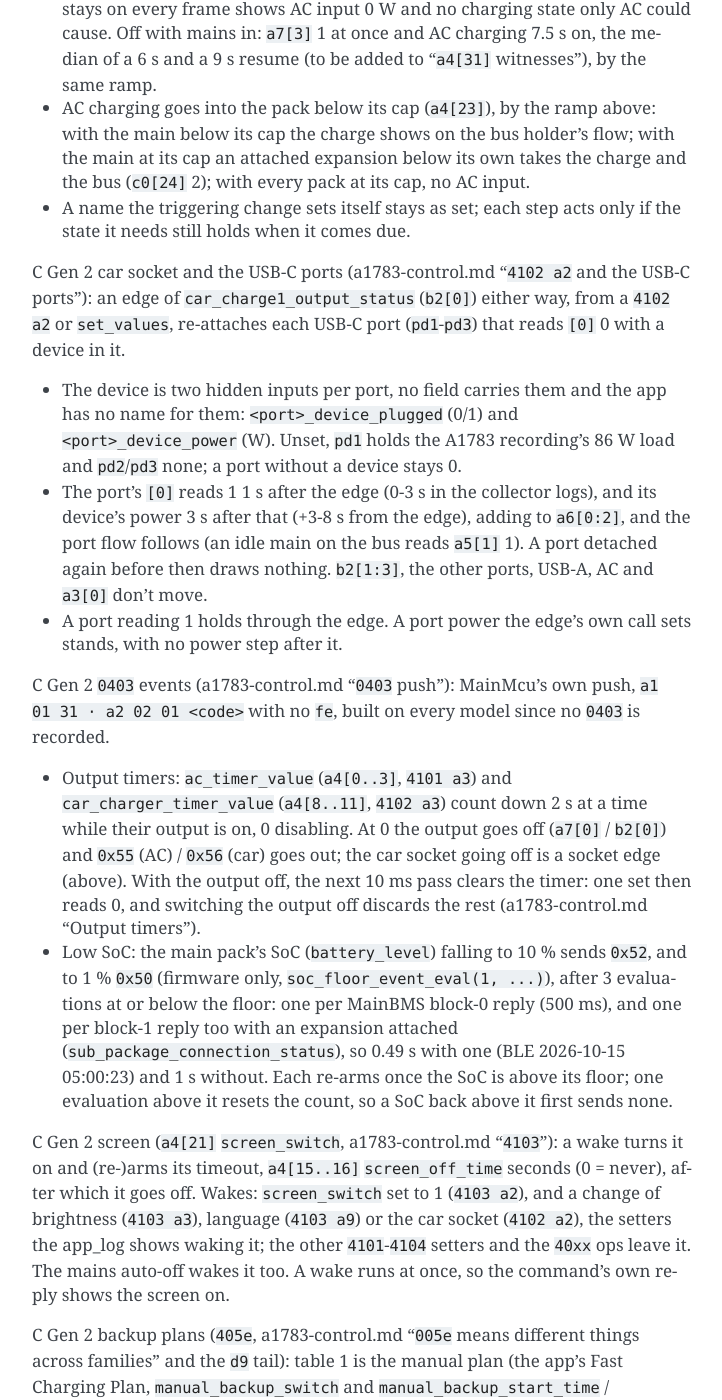
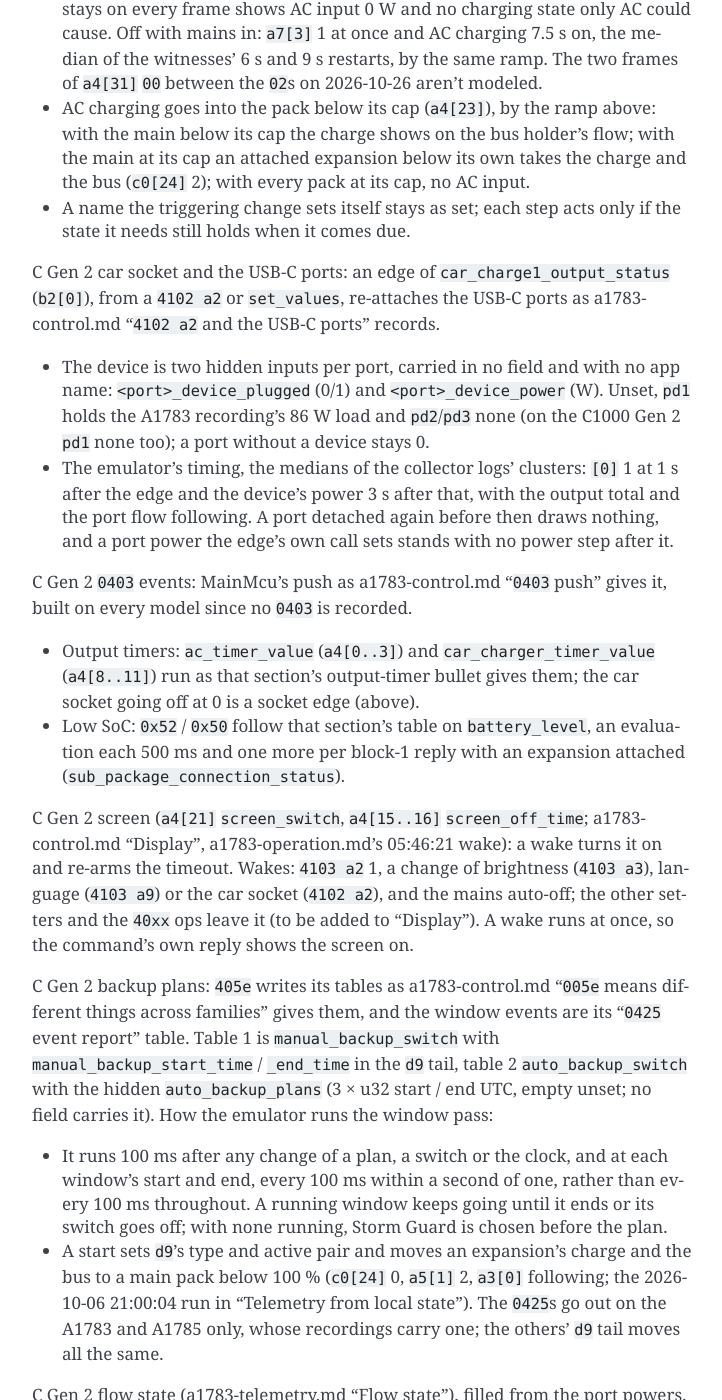
Before and after one commit to kb1ibt/anker-ble-emulator, a Sphinx documentation site: the page built from docs/design.md, in a window 1280 px wide and 1400 px high, scrolled down 8126 px. Shown: the whole window, without its empty margins (388-1110 px from the left). Built offline with Sphinx 7.4.7, drawn with Linux system fonts in a browser that asks for light colours; some of the changed text lies outside the part shown.

```diff
--- a/docs/design.md
+++ b/docs/design.md
@@ -61,27 +61,26 @@ C Gen 2 mains and Battery-Only Power (`a4[31]` and `a7[3]` as a1783-control.md's
 - One MainMcu build serves all four models (PiField firmware/mainmcu.md: the factory record's model index changes only names and PN strings), so the decoded rules (the charge request and its floor, `maxInputPower`, Ultrafast skipping the limit, `port_power_out_sum`) key on the `0421` `f9` `mcu_version`, not the model: they hold from v1.2.1.1, the first decoded build (the A1785 records v1.2.1.1, the A1783 v1.2.1.6). The A1763 / A1765 record v1.1.2.6, undecoded, with `maxInputPower` 1200 W; the emulator runs the same charge request there, so its UltraFast charge stops at the 1 200 W the request leaves.
 - On the C2000 chassis (A1783, A1785) on a decoded build, the AC charge's current holds to the on-bus pack's headroom (a1783-telemetry.md "AC charge request" step 3, `ac_charge_current_headroom?`): MainBMS's allowed charge current (`+0xe0`, `charge_current_limit_calc`: 58.0 A, at most 245 760 / the pack voltage in 0.1 V, i.e. 2 457.6 W, and 40.0 A while its TOU bit is set) less the current the other sources hold (`chg_source_current_sum?`, taken as the DC input's), at the on-bus pack's voltage (`.15.3`). So the AC charge gives way first and DC stays as set: UltraFast's 1 643 W with 800 W of solar reads 45.7 A at 53.5 V, under both caps; at 41.0 V the 58.0 A cap leaves 1 578 W; at 55.0 V an 1800 W limit's 1 810 W charge gives way to 1 653 W, 44.6 A. The derived pack current (the net port flow over the pack voltage) lands at the cap with no DC-side load; DC-side loads aren't subtracted, as in the request. The 58.0 A rides the C2000's state read-only (`pack_charge_current_limit`); the C1000 Gen 2's BMS isn't decoded, so it has none. A change of the DC input or a pack voltage moves a full charge to the new headroom at once. The power cap's division truncates (`0x3c000` / V, masked `0xffff`), and a pack reading 0 V takes the 58.0 A alone. The BP2000 runs the same MainBMS image, so on the bus it holds to the same cap at its own voltage.
 - MainBMS's TOU bit (`0x20000a48` bit 7, the hidden `tou_status_bit`) is MainMcu's op-0x006 status bit `0x80`: a TOU period active (`tou_active_period_get` ≠ 0) and no backup window running (firmware/mainbms-control-fsms.md "The op-0x006 byte"). MainMcu sends the byte every 500 ms; as a modeling choice, which keeps long test clocks cheap, the emulator refreshes the bit every 10 s and 0.5 s after a change of what it reads (the plan, the TOU mode, mains, Battery-Only Power, the MainMcu version, the alternator, the backup window, the clock). A period is active only on the cloud, so over BLE the bit stays clear. An Off-Peak period on the cloud holds UltraFast with 800 W of solar at 53.5 V to 1 340 W, 40.0 A. A full charge follows the bit's change. Its other setter (MainBMS `canrx_cmd_11`, CAN `0x0042` sub `0x11`, the pack-switch code) and the other limits (2.0 A under a 2000 mV cell, 0 at 58.0 °C, the gate's 0 at 99.9 % SoC, and the minimum `charge_current_limit_calc` takes over a 12-entry table before the voltage cap, whose contents and inputs aren't decoded) aren't modeled. A `total_input_power` set alone over the cap reads as set: AC takes the charge it would with no DC beside it, so a total past the cap leaves the pack over it.
-- Battery-Only on with mains in: `a7[3]` 2 and AC input 0 W at once, and while it stays on every frame shows AC input 0 W and no charging state only AC could cause. Off with mains in: `a7[3]` 1 at once and AC charging 7.5 s on, the median of a 6 s and a 9 s resume (to be added to "`a4[31]` witnesses"), by the same ramp.
+- Battery-Only on with mains in: `a7[3]` 2 and AC input 0 W at once, and while it stays on every frame shows AC input 0 W and no charging state only AC could cause. Off with mains in: `a7[3]` 1 at once and AC charging 7.5 s on, the median of the witnesses' 6 s and 9 s restarts, by the same ramp. The two frames of `a4[31]` `00` between the `02`s on 2026-10-26 aren't modeled.
 - AC charging goes into the pack below its cap (`a4[23]`), by the ramp above: with the main below its cap the charge shows on the bus holder's flow; with the main at its cap an attached expansion below its own takes the charge and the bus (`c0[24]` 2); with every pack at its cap, no AC input.
 - A name the triggering change sets itself stays as set; each step acts only if the state it needs still holds when it comes due.
 
-C Gen 2 car socket and the USB-C ports (a1783-control.md "`4102 a2` and the USB-C ports"): an edge of `car_charge1_output_status` (`b2[0]`) either way, from a `4102 a2` or `set_values`, re-attaches each USB-C port (`pd1`-`pd3`) that reads `[0]` 0 with a device in it.
+C Gen 2 car socket and the USB-C ports: an edge of `car_charge1_output_status` (`b2[0]`), from a `4102 a2` or `set_values`, re-attaches the USB-C ports as a1783-control.md "`4102 a2` and the USB-C ports" records.
 
-- The device is two hidden inputs per port, no field carries them and the app has no name for them: `<port>_device_plugged` (0/1) and `<port>_device_power` (W). Unset, `pd1` holds the A1783 recording's 86 W load and `pd2`/`pd3` none; a port without a device stays 0.
-- The port's `[0]` reads 1 1 s after the edge (0-3 s in the collector logs), and its device's power 3 s after that (+3-8 s from the edge), adding to `a6[0:2]`, and the port flow follows (an idle main on the bus reads `a5[1]` 1). A port detached again before then draws nothing. `b2[1:3]`, the other ports, USB-A, AC and `a3[0]` don't move.
-- A port reading 1 holds through the edge. A port power the edge's own call sets stands, with no power step after it.
+- The device is two hidden inputs per port, carried in no field and with no app name: `<port>_device_plugged` (0/1) and `<port>_device_power` (W). Unset, `pd1` holds the A1783 recording's 86 W load and `pd2`/`pd3` none (on the C1000 Gen 2 `pd1` none too); a port without a device stays 0.
+- The emulator's timing, the medians of the collector logs' clusters: `[0]` 1 at 1 s after the edge and the device's power 3 s after that, with the output total and the port flow following. A port detached again before then draws nothing, and a port power the edge's own call sets stands with no power step after it.
 
-C Gen 2 `0403` events (a1783-control.md "`0403` push"): MainMcu's own push, `a1 01 31 · a2 02 01 <code>` with no `fe`, built on every model since no `0403` is recorded.
+C Gen 2 `0403` events: MainMcu's push as a1783-control.md "`0403` push" gives it, built on every model since no `0403` is recorded.
 
-- Output timers: `ac_timer_value` (`a4[0..3]`, `4101 a3`) and `car_charger_timer_value` (`a4[8..11]`, `4102 a3`) count down 2 s at a time while their output is on, 0 disabling. At 0 the output goes off (`a7[0]` / `b2[0]`) and `0x55` (AC) / `0x56` (car) goes out; the car socket going off is a socket edge (above). With the output off, the next 10 ms pass clears the timer: one set then reads 0, and switching the output off discards the rest (a1783-control.md "Output timers").
-- Low SoC: the main pack's SoC (`battery_level`) falling to 10 % sends `0x52`, and to 1 % `0x50` (firmware only, `soc_floor_event_eval(1, ...)`), after 3 evaluations at or below the floor: one per MainBMS block-0 reply (500 ms), and one per block-1 reply too with an expansion attached (`sub_package_connection_status`), so 0.49 s with one (BLE 2026-10-15 05:00:23) and 1 s without. Each re-arms once the SoC is above its floor; one evaluation above it resets the count, so a SoC back above it first sends none.
+- Output timers: `ac_timer_value` (`a4[0..3]`) and `car_charger_timer_value` (`a4[8..11]`) run as that section's output-timer bullet gives them; the car socket going off at 0 is a socket edge (above).
+- Low SoC: `0x52` / `0x50` follow that section's table on `battery_level`, an evaluation each 500 ms and one more per block-1 reply with an expansion attached (`sub_package_connection_status`).
 
-C Gen 2 screen (`a4[21]` `screen_switch`, a1783-control.md "`4103`"): a wake turns it on and (re-)arms its timeout, `a4[15..16]` `screen_off_time` seconds (0 = never), after which it goes off. Wakes: `screen_switch` set to 1 (`4103 a2`), and a change of brightness (`4103 a3`), language (`4103 a9`) or the car socket (`4102 a2`), the setters the app_log shows waking it; the other `4101`-`4104` setters and the `40xx` ops leave it. The mains auto-off wakes it too. A wake runs at once, so the command's own reply shows the screen on.
+C Gen 2 screen (`a4[21]` `screen_switch`, `a4[15..16]` `screen_off_time`; a1783-control.md "Display", a1783-operation.md's 05:46:21 wake): a wake turns it on and re-arms the timeout. Wakes: `4103 a2` 1, a change of brightness (`4103 a3`), language (`4103 a9`) or the car socket (`4102 a2`), and the mains auto-off; the other setters and the `40xx` ops leave it (to be added to "Display"). A wake runs at once, so the command's own reply shows the screen on.
 
-C Gen 2 backup plans (`405e`, a1783-control.md "`005e` means different things across families" and the `d9` tail): table 1 is the manual plan (the app's Fast Charging Plan, `manual_backup_switch` and `manual_backup_start_time` / `_end_time` in the `d9` tail), table 2 the three Storm Guard entries (`auto_backup_switch`, and the hidden `auto_backup_plans`, 3 × u32 start / end UTC, empty unset; no field carries it).
+C Gen 2 backup plans: `405e` writes its tables as a1783-control.md "`005e` means different things across families" gives them, and the window events are its "`0425` event report" table. Table 1 is `manual_backup_switch` with `manual_backup_start_time` / `_end_time` in the `d9` tail, table 2 `auto_backup_switch` with the hidden `auto_backup_plans` (3 × u32 start / end UTC, empty unset; no field carries it). How the emulator runs the window pass:
 
-- `405e` needs `a3` 3. `a4` 2 clears both tables and both switches and reads nothing else. Otherwise, in the firmware's order: `a5` sets that table's switch (the plan switched off also turns every Storm Guard entry covering now into the never record), `aa` 1 cancels the running window (its entry and every Storm Guard entry covering now become the never record, and a Storm Guard cancel turns the plan off where table 1 covers now; nothing while no window runs), then `a7`'s plans go into table 1 (the first) or table 2.
-- The window pass runs 100 ms after any change of a plan, a switch or the clock, and at each window's start and end (every 100 ms within a second of one): a running window keeps going until it ends or its switch goes off; with none running, Storm Guard is chosen before the plan. A start posts `0425` `0x0a` / `0x07` with the window's epochs, sets `d9`'s type and active pair, and moves an expansion's charge and the bus to a main pack below 100 % (`c0[24]` 0, `a5[1]` 2, `a3[0]` following); an end posts `0x0b` / `0x08` with zero epochs; a hand-over between types changes the type and pair with no `0425`. No window runs before the RTC reads 2025. The `0425`s go out on the A1783 and A1785 only, whose recordings carry one; the others' `d9` tail moves all the same.
+- It runs 100 ms after any change of a plan, a switch or the clock, and at each window's start and end, every 100 ms within a second of one, rather than every 100 ms throughout. A running window keeps going until it ends or its switch goes off; with none running, Storm Guard is chosen before the plan.
+- A start sets `d9`'s type and active pair and moves an expansion's charge and the bus to a main pack below 100 % (`c0[24]` 0, `a5[1]` 2, `a3[0]` following; the 2026-10-06 21:00:04 run in "Telemetry from local state"). The `0425`s go out on the A1783 and A1785 only, whose recordings carry one; the others' `d9` tail moves all the same.
 
 C Gen 2 flow state (a1783-telemetry.md "Flow state"), filled from the port powers, the pack currents and the bus holder. A flow-state name set by name (`charge_discharge_status`, `sub_package_status`, `work_status`, `on_bus_pack_status`, and `total_input_power` set with either input) reads as set until its inputs next change: the follow below skips a status set by name since the change of the pack currents that queued it (the hidden `flow_statuses_held`, which the next such change starts over). The Battery-Only / Peak hold still applies to a by-name `a5[1]` / `c0[24]`, since it reshapes the published frame:
 
@@ -207,7 +206,7 @@ Defaults are synthetic: serials have the product's length (17 bytes on the A1783
 - A2345 USB-C device identity (prime-a2345-a91b2.md `bd`/`be` rows, "`bb` Maximum Compatibility", "AI device identity (`be`)"): `A2345.plug(port, vid, pid, ext=None)` plugs a device into USB-C port 1-4, setting its attach flag (`pdN_output_status`); `unplug(port)` clears the flag and the port's power. Any change of an attach flag sends `0304` at once (firmware-only, none recorded: `a2 03 03 <u16 LE bitmask>` plus `fe`, assumed in the `0300` bitmap's order, bit 0 C1 ... bit 5 A2, set where attached). With `bb` 1 the device's VID and PID reach `bd` (`pdN_device_vid`/`_pid`, `4a00 bd` and `0303 a8`) 4 s after attach and `be` (`pdN_device_class`/`_code`, `be` and `a9`) 1 s later: the class by the VID table, the code by the PID's default row (`ffff` for any other), and `05ac:7800` to none, the doc's one case of it. With `bb` 0 the port stays `{fffa, fffb}` / `ffff` until `bb` turns 1, 6 s after which every attached device is read; a port identified before `bb` turns 0 keeps its identity. A detach clears `bd`/`be` at once and drops a pending read. `ext` is the extended identity word a revision 4 or later PD controller reads (in no frame; `None` for an older controller, read as `ffff`): with class 1, a PID's variant row whose variant equals a non-zero, non-`ffff` `ext` replaces the default code (e.g. `7117` with `012c` → 55, iPad Pro 11" M4, against the default 54, iPad Pro M4 series).
 - A2345 theme images: the theme commands answer as prime-a2345-a91b2.md "`4311` theme image state", "Theme upload" and "Theme image display" record them (what a `4205` needs, the `4311` states, the `4220` kinds, the `4221` index, window and CRC rules and their `4a21` answers, the custom cipher, the draw's checks); those facts aren't repeated here. SolixBLE #87's upload as it was run against the emulator is [solixble-theme-upload.md](solixble-theme-upload.md); `tests/test_a2345_theme_upload.py` replays its frames step by step, padded and unpadded, with the departures (a window re-sent after a lost reply, a second `4220` mid-upload, chunks after a finished upload, a `4220` CRC off the photo). How the emulator holds them:
   - `4205` (`_theme_staging`, `_theme_selected`): a stored slot (hidden `_theme_crc_<id>`, `_theme_size_<id>`, `_theme_kind_<id>`, `_theme_image_<id>`) shows at once; any other id is staged (hidden `_theme_staged_id`) with WiFi down, or fetched with WiFi up.
-  - `4220` / `4221` (`_prepare_upload`, `_upload_step`, `_upload_answer`, `_upload_done`): the open upload is held in hidden `_upload_*` values, and each accepted chunk is written as flash keeps it, a custom photo through the real AES-128-CBC stream rather than a "last chunk % 16" rule, so any chunk size that breaks the chain fails its draw as on the unit while the upload's own replies don't see it. `4311` 1 goes out before the last `4a21` (`LEADING`) and carries no clock (`UNCLOCKED`). Assumed until the doc covers them: a kind-0 `4220` gets the `4a20` `00` recorded for kind 2; the stored record takes the staged `4205`'s id (0 with none staged); and a `4221` before any `4220` since boot gets no reply, the window being unknown.
+  - `4220` / `4221` (`_prepare_upload`, `_upload_step`, `_upload_answer`, `_upload_done`): the open upload is held in hidden `_upload_*` values, and each accepted chunk is written as flash keeps it, a custom photo through the real AES-128-CBC stream rather than a "last chunk % 16" rule, so any chunk size that breaks the chain fails its draw as on the unit while the upload's own replies don't see it. `4311` 1 goes out before the last `4a21` (`LEADING`) and carries no clock (`UNCLOCKED`). With no `4220` since boot a chunk gets no reply, as "Theme upload" gives it; the chunk 0 a unit then writes at external-flash offset 0 isn't modeled, the emulator keeping slot images rather than a flash image.
   - The draw (`_draw`) runs whenever an image is shown: at the upload's end, a `4205` for a stored slot, and a `4222` change on screen 5 (hidden count `_screen_draws`). A failing draw erases the slot (record and bytes) and drops `af`'s index to 1, the id kept (bench 2026-10-30: `af` `c1 a68adf5a` after the unpadded photo). An image whose bytes the emulator doesn't hold (self-fetched, or the recording's) draws as shown. `4222` (`set_time_display`, `4a02 a6` `time_display`) stores the flag and redraws only on a change of value and only on screen 5.
   - With WiFi up an image not stored is self-fetched: no `0311` follows the ack, then `0311` 2 at 0.38 s, 3 at 1.73 s and 1 at 8.6 s after the `4205` (as recorded), all published at `64`, and with the 1 the image is stored and shown. The emulator fetches no bytes, so the image always passes. A network or custom `4205` while a fetch is busy changes nothing and draws `0311` 0 with its own id and kind; the fetch goes on.
   - `4212` (the holiday theme, prime-a2345-a91b2.md `4212` row and "Theme upload") never replies and pushes no `0311`; a request missing a field changes nothing. With WiFi up the device fetches the image at once (kind 1); with WiFi down the request is dropped and nothing stored. No message marks the image landing, so the emulator lands it 8.6 s on, the recorded network self-fetch's time, and treats the CRC as matching since it fetches no bytes. The landed record (hidden: the id, `_holiday_crc`, `_holiday_a4` (role unread), `_holiday_start` / `_holiday_end` as sent, the URL) also captures the stored `420a` country. `a2 = 0` erases the slot record but doesn't cancel a fetch in flight, which still lands afterward and writes the record again (the firmware's race). A WiFi drop mid-fetch doesn't stop it either: the module resumes at its saved offset and the image lands on time; the retry budget running out (op `0x3d` status 3, no valid record, silent for kind 1) isn't modeled. The holiday theme shows while the holiday switch (the reply's own `a2` bit 6) is on, the record's country is the current `420a` country and the local RTC lies inside [start, end], the bounds read as `[year - 2000, month, day, hour, min, sec, -]`; then `4a02` carries the fetch URL in `a4` and `a5 02 01 01` after it. A later `420a` country change, the switch off or the erase hides it.
```
